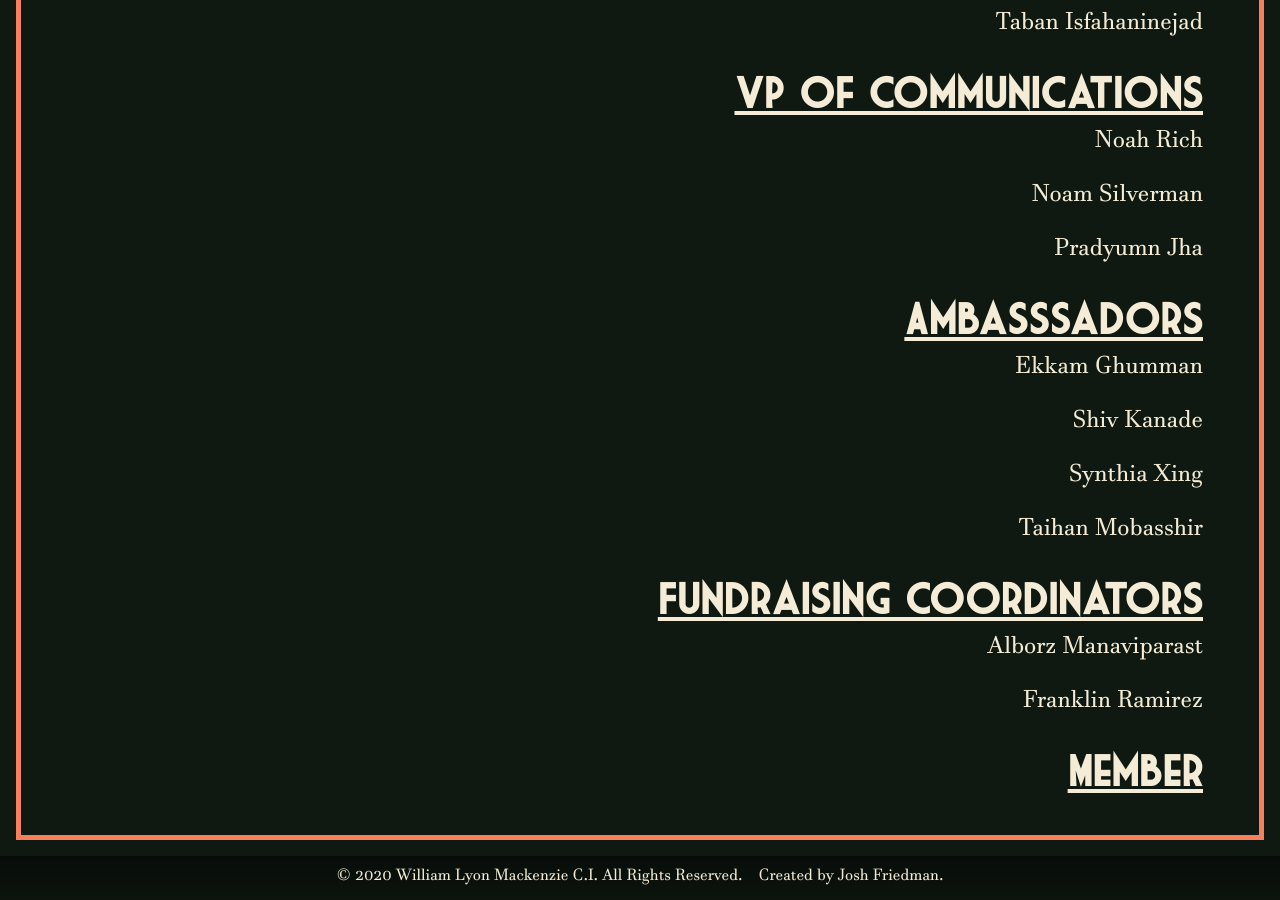
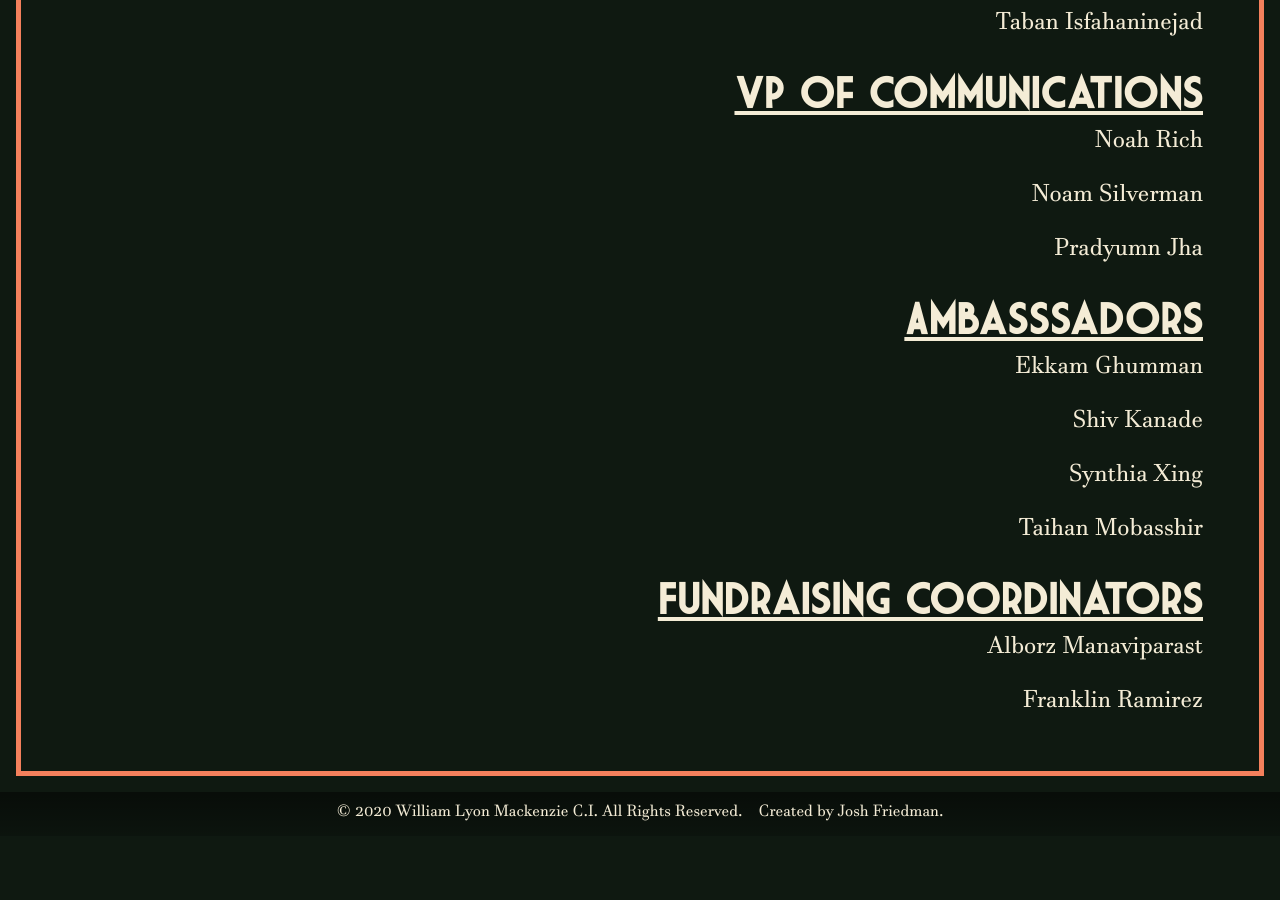
Before and after one commit to Jwiggiff/macyearbook, a Jekyll site: the page built from pages/_clubs/ted-club.html, in a window 1280 px wide and 900 px high, scrolled down 580 px. Built offline with Jekyll 4.4.1, drawn with Linux system fonts in a browser that asks for light colours; after the commit the page ends 1416 px from its top, so only the background shows below that.

Commit message:
Only show members header if there are members

```diff
--- a/_layouts/club.html
+++ b/_layouts/club.html
@@ -13,7 +13,10 @@ layout: default
       {%- assign role = member.Role -%}
       {%- assign roles = role | concat: roles -%}
     {%- endfor -%}
-    {%- assign roles = roles | uniq | reverse | where_exp: "role", "role != 'Member'" | push: "Member" -%}
+    {%- assign roles = roles | uniq | reverse -%}
+    {%- if roles contains 'Member' -%}
+      {%- assign roles = roles | where_exp: "role", "role != 'Member'" | push: "Member" -%}
+    {%- endif -%}
     {%- for role in roles -%}
       {%- assign members = site.data[page.file_name] | where: "Role",role | uniq | sort_natural -%}
       <h2>
```
